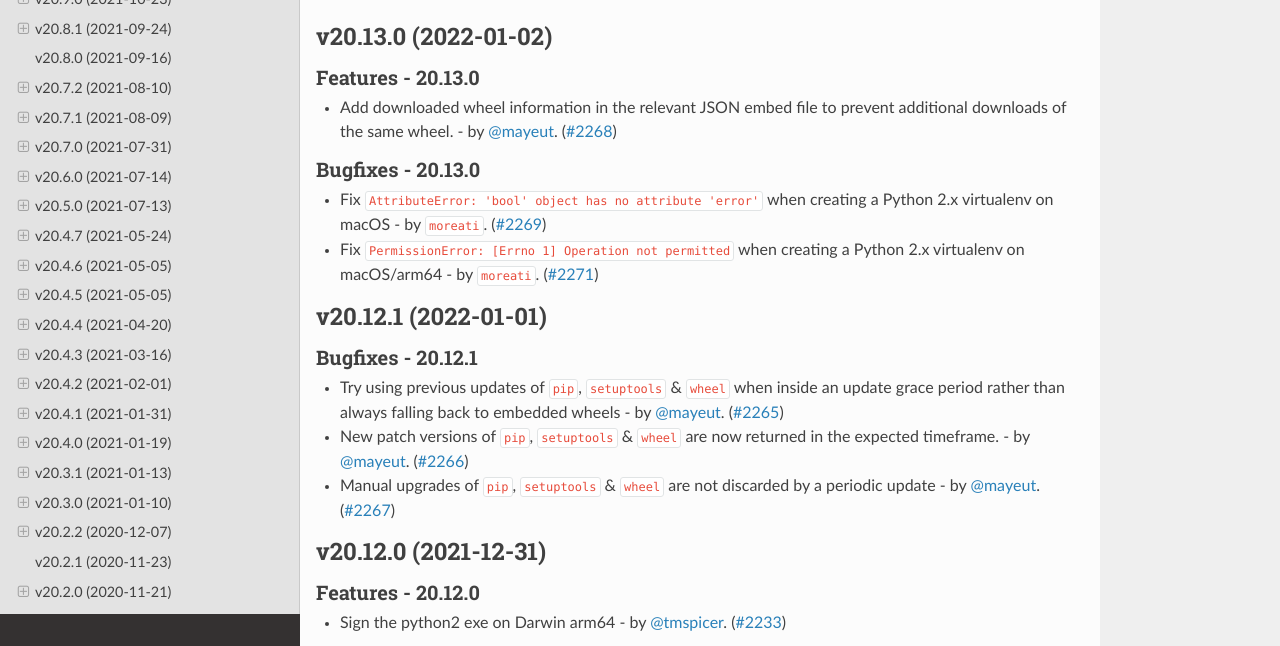
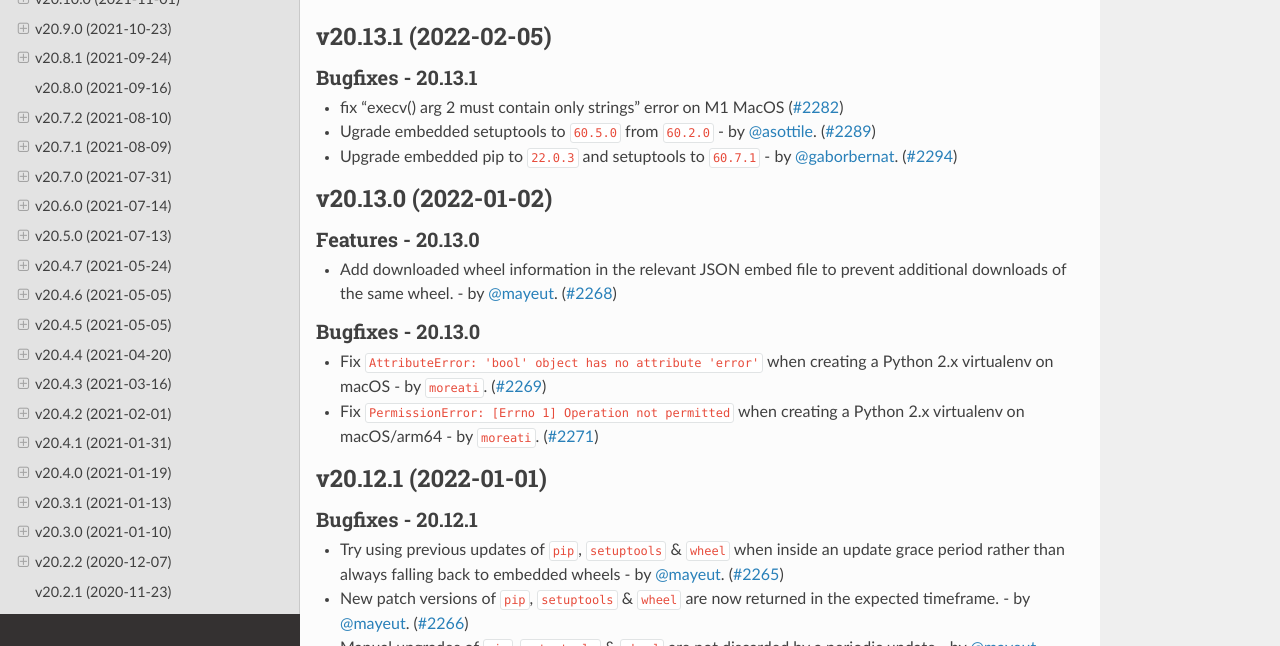
Before and after one commit to pypa/virtualenv, a Sphinx documentation site: the page built from docs/changelog.rst, in a window 1280 px wide and 900 px high, cut to the strip 254-900 px from the top of the window. Built offline with Sphinx 7.4.7 and the Read the Docs theme 2.0.0, drawn with Linux system fonts in a browser that asks for light colours; pages that are not in the unit, such as notebooks, are missing from menus; the version number could not be read and is left out; some of the changed text lies outside the part shown.

Commit message:
release 20.13.1

```diff
--- a/docs/changelog.rst
+++ b/docs/changelog.rst
@@ -4,6 +4,16 @@
 .. include:: _draft.rst
 
 .. towncrier release notes start
+
+v20.13.1 (2022-02-05)
+---------------------
+
+Bugfixes - 20.13.1
+~~~~~~~~~~~~~~~~~~
+- fix "execv() arg 2 must contain only strings" error on M1 MacOS (`#2282 <https://github.com/pypa/virtualenv/issues/2282>`_)
+- Ugrade embedded setuptools to ``60.5.0`` from ``60.2.0`` - by :user:`asottile`. (`#2289 <https://github.com/pypa/virtualenv/issues/2289>`_)
+- Upgrade embedded pip to ``22.0.3`` and setuptools to ``60.7.1`` - by :user:`gaborbernat`. (`#2294 <https://github.com/pypa/virtualenv/issues/2294>`_)
+
 
 v20.13.0 (2022-01-02)
 ---------------------
--- a/docs/changelog/2282.bugfix.rst
+++ /dev/null
@@ -1 +0,0 @@
-fix "execv() arg 2 must contain only strings" error on M1 MacOS
--- a/docs/changelog/2289.bugfix.rst
+++ /dev/null
@@ -1 +0,0 @@
-Ugrade embedded setuptools to ``60.5.0`` from ``60.2.0`` - by :user:`asottile`.
--- a/docs/changelog/2294.bugfix.rst
+++ /dev/null
@@ -1 +0,0 @@
-Upgrade embedded pip to ``22.0.3`` and setuptools to ``60.7.1`` - by :user:`gaborbernat`.
```
